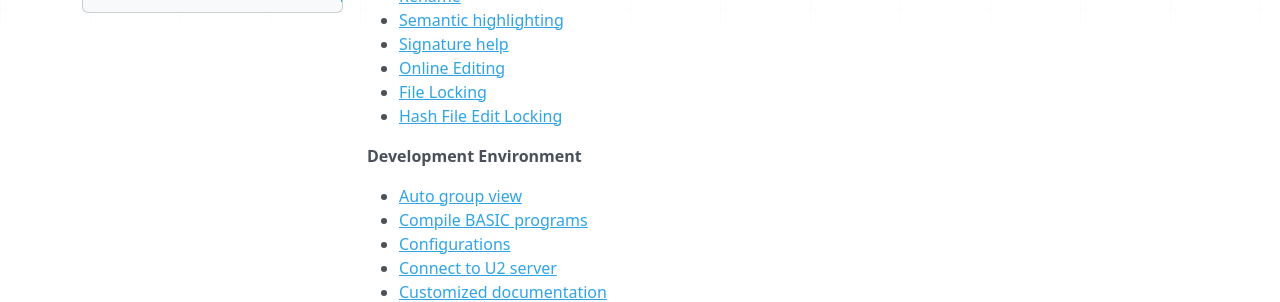
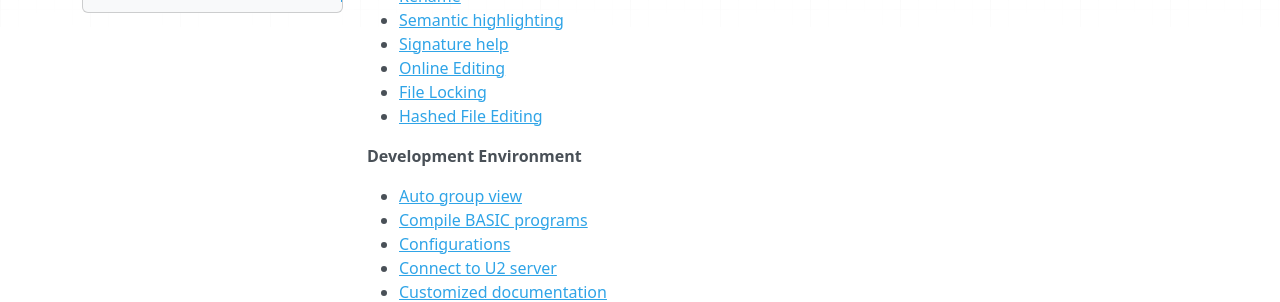
Before and after one commit to RocketSoftware/rocket-mvbasic, an MkDocs documentation site: the page built from docs/index.md, in a window 1280 px wide and 900 px high, scrolled down 3261 px. Shown: the part 279-581 px from the top of the window. Built offline with MkDocs 1.6.1, drawn with Linux system fonts in a browser that asks for light colours; nearby versions of some CDN libraries.

Commit message:
rename hash file lable in index and mkdocs

```diff
--- a/docs/index.md
+++ b/docs/index.md
@@ -118,7 +118,7 @@
 - [Signature help](./usage/SignatureHelp.md)
 - [Online Editing](./usage/OnlineEditing.md)
 - [File Locking](./usage/FileLock.md)
-- [Hash File Edit Locking](./usage/HashedFileEditing.md)
+- [Hashed File Editing](./usage/HashedFileEditing.md)
 
 **Development Environment**
 
--- a/mkdocs.yml
+++ b/mkdocs.yml
@@ -18,7 +18,7 @@
         - 'Formatting': 'usage/Formatting.md'
         - 'GaraSign': 'usage/GaraSign.md'
         - 'Group View': 'usage/GroupView.md'
-        - 'Hash File Edit Locking': 'usage/HashedFileEditing.md'
+        - 'Hashed File Editing': 'usage/HashedFileEditing.md'
         - 'Hover': 'usage/Hover.md'
         - 'INCLUDE settings': 'usage/Include.md'
         - 'Logging': 'usage/Logging.md'
```
